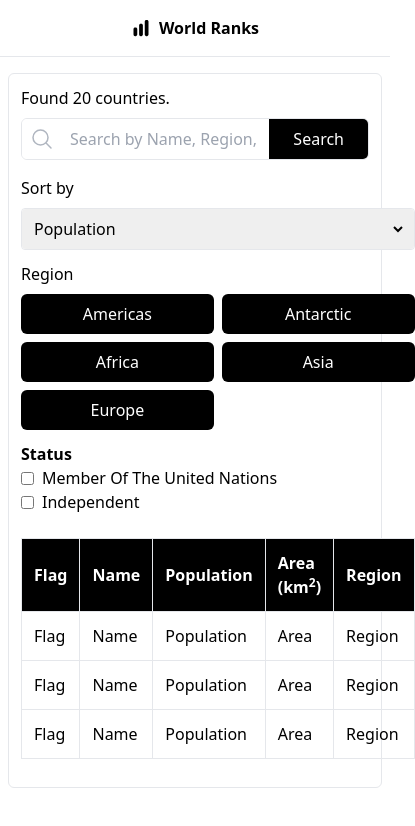
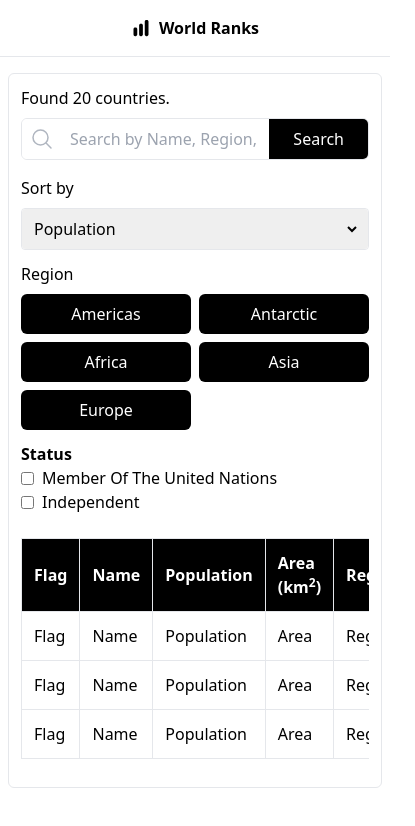
Before and after one commit to iabdwahab/world-ranks, a Next.js app: page / in a window 390 px wide. Shown: the top 826 px of the page, 415 px wide, since content can reach past the window. Built offline with nearby package versions, Linux system fonts and the light colour scheme.

Commit message:
Fixing Table Overflow (Responsive Table).

```diff
--- a/src/app/page.tsx
+++ b/src/app/page.tsx
@@ -14,7 +14,9 @@ export default function Home() {
             <aside>
               <Sidebar />
             </aside>
-            <CountriesTable />
+            <div className="overflow-x-scroll">
+              <CountriesTable />
+            </div>
           </div>
         </main>
       </div>
--- a/src/components/table/CountriesTable.tsx
+++ b/src/components/table/CountriesTable.tsx
@@ -1,6 +1,6 @@
 const CountriesTable = () => {
   return (
-    <table className="border h-fit">
+    <table className="border h-fit w-full">
       <thead>
         <tr className="bg-black">
           <th>Flag</th>
```
